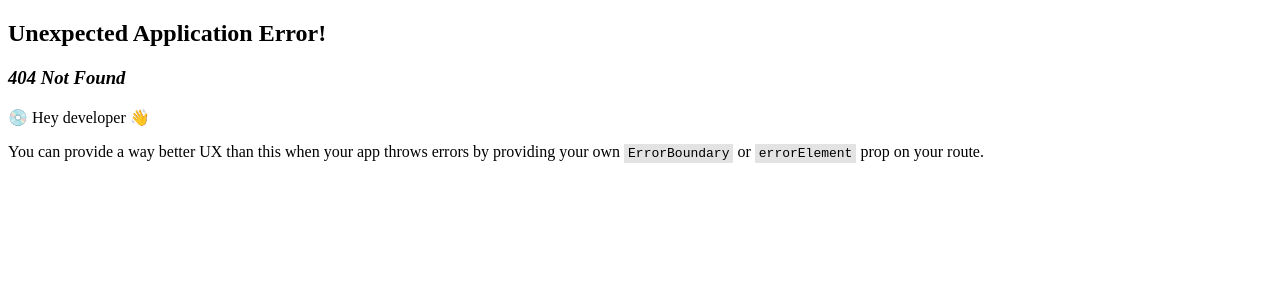
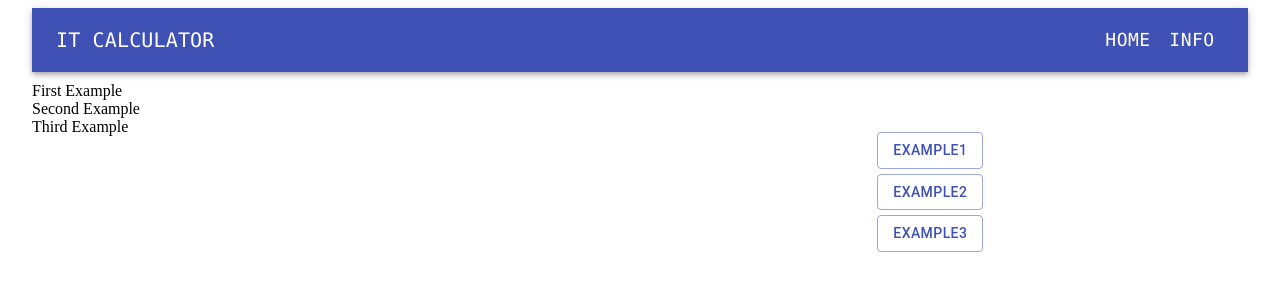
Before and after one commit to Saipraneeth1001/IT-cal-ui, a React (Create React App) app: page /simple-example in a window 1280 px wide. Before the commit this address had no page. Shown: the top 300 px of the page. Built offline with nearby package versions, Linux system fonts and the light colour scheme.

Commit message:
Added basic components to every page
1. added styles for all pages.

2. Router is added for all pages.

```diff
--- a/src/pages/ComplexExamplePage.js
+++ b/src/pages/ComplexExamplePage.js
@@ -0,0 +1,37 @@
+import React from "react";
+import { Button, Container, Grid } from "@material-ui/core";
+import Navbar from "../components/Navbar";
+import { Link as ScrollLink } from "react-scroll";
+
+
+export default function ComplexExamplePage() {
+  const examples = ["example1", "example2", "example3"];
+  return (
+    <Container>
+      <Navbar />
+      <Grid container spacing={2} style={{ marginTop: 2 }}>
+        <Grid item xs={8} md={8}>
+          <div id="example1">First Example</div>
+          <div id="example2">Second Example</div>
+          <div id="example3">Third Example</div>
+        </Grid>
+        <Grid item xs={4} md={4}>
+          <Container
+            style={{ marginTop: 50 }}
+            sx={{ display: "flex", flexDirection: "column" }}
+          >
+            {examples.map((data, index) => (
+              <div key={index} style={{ marginTop: 5 }}>
+                <Button color="primary" variant="outlined">
+                  <ScrollLink to={data} smooth={true}>
+                    {data}
+                  </ScrollLink>
+                </Button>
+              </div>
+            ))}
+          </Container>
+        </Grid>
+      </Grid>
+    </Container>
+  );
+}
--- /dev/null
+++ b/src/pages/Investments.js
@@ -0,0 +1,7 @@
+import React from 'react'
+
+export default function Investments() {
+  return (
+    <div>Investments</div>
+  )
+}
--- a/src/pages/SimpleExamplePage.js
+++ b/src/pages/SimpleExamplePage.js
@@ -0,0 +1,45 @@
+import React from 'react'
+
+import { Button, Container, Grid } from "@material-ui/core";
+import Navbar from "../components/Navbar";
+
+import { Link as ScrollLink } from "react-scroll";
+
+export default function SimpleExamplePage() {
+    const examples = ["example1", "example2", "example3"];
+    return (
+        <Container>
+          <Navbar />
+          <Grid container spacing={2} style={{ marginTop: 2 }}>
+            <Grid item xs={8} md={8}>
+              <div id="example1">
+                First Example
+              </div>
+              <div id="example2">
+                Second Example
+              </div>
+              <div id="example3">
+                Third Example
+              </div>
+            </Grid>
+            <Grid item xs={4} md={4}>
+              <Container
+                style={{ marginTop: 50 }}
+                sx={{ display: "flex", flexDirection: "column" }}
+              >
+                {examples.map((data, index) => (
+                  <div key={index} style={{ marginTop: 5 }}>
+                    <Button color="primary" variant="outlined">
+                      <ScrollLink to={data} smooth={true}>
+                        {data}
+                      </ScrollLink>
+                    </Button>
+                  </div>
+                ))}
+
+              </Container>
+            </Grid>
+          </Grid>
+        </Container>
+      );
+}
```
Also changed, not shown: src/components/Router.js (+17 -0 lines).
